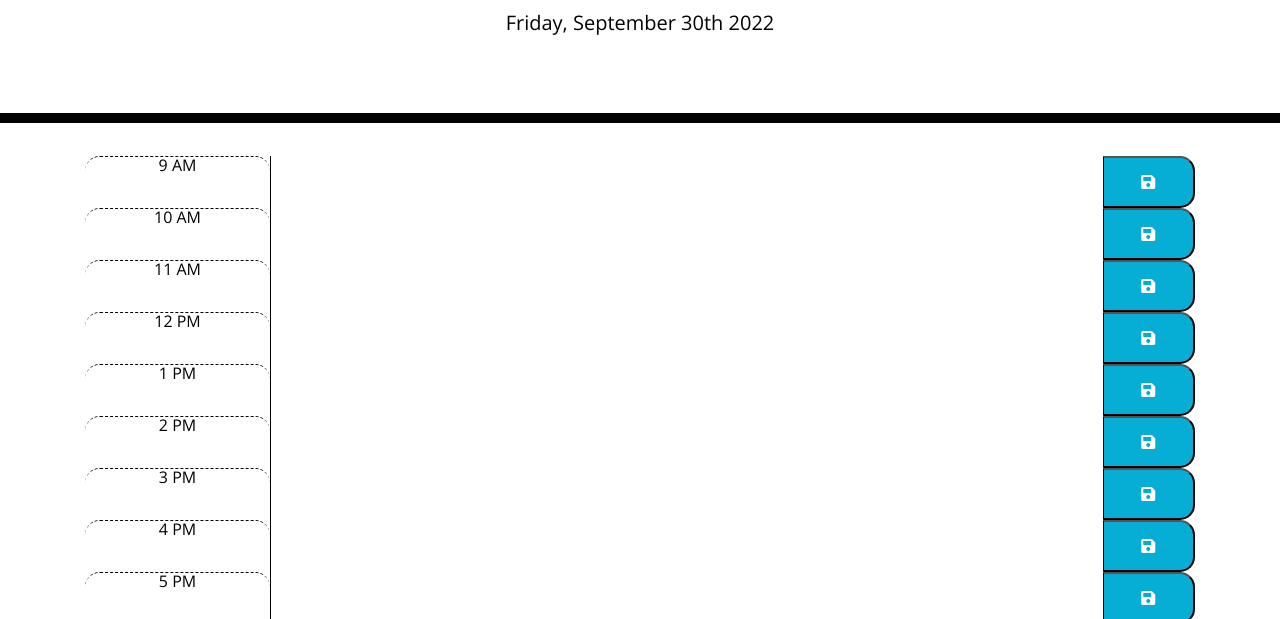
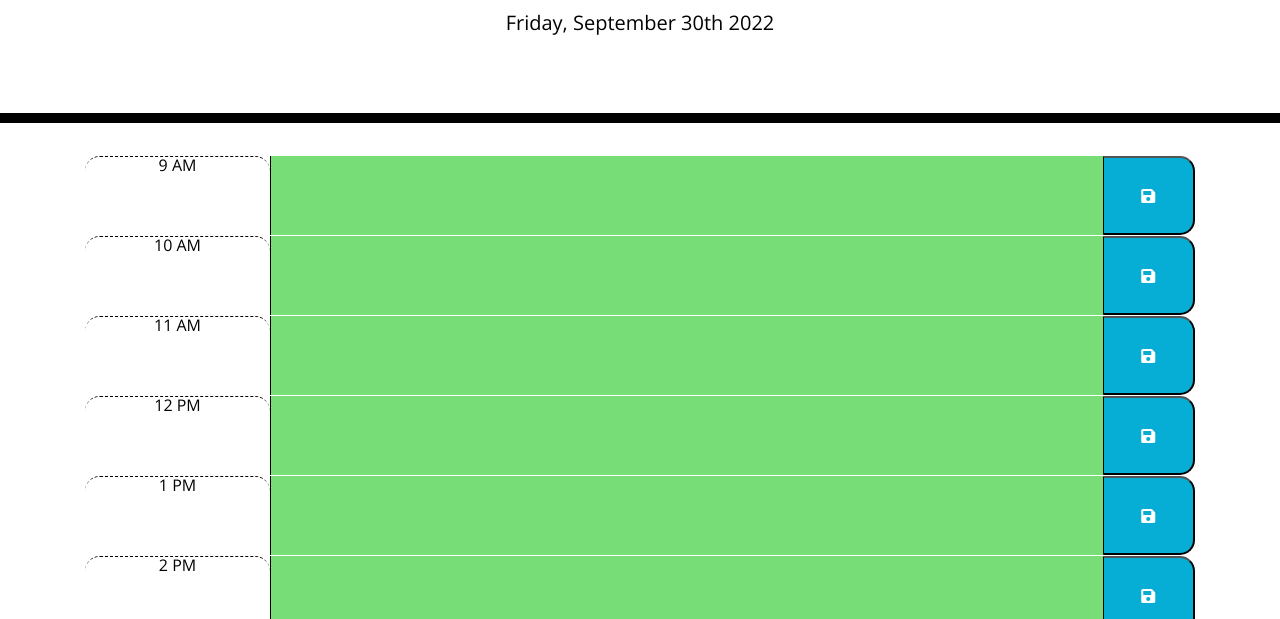
Before and after one commit to khanhpbui/day-planner, a plain HTML site: page index.html in a window 1280 px wide. Shown: the part 181-800 px from the top of the page. Drawn offline with nearby package versions, Linux system fonts and the light colour scheme.

Commit message:
finished comparing current time vs timeblock

```diff
--- /dev/null
+++ b/assets/script.js
@@ -0,0 +1,80 @@
+var today = moment();
+var divContainerEl = $('.container');
+var currentTime = moment().format('H');
+var dayPlan = [
+    {
+        time: 09,
+        notes: ''
+    },
+    {
+        time: 10,
+        notes: ''
+    },
+    {
+        time: 11,
+        notes: ''
+    },
+    {
+        time: 12,
+        notes: ''
+    },
+    {
+        time: 13,
+        notes: ''
+    },
+    {
+        time: 14,
+        notes: ''
+    },
+    {
+        time: 15,
+        notes: ''
+    },
+    {
+        time: 16,
+        notes: ''
+    },
+    {
+        time: 17,
+        notes: ''
+    }
+];
+
+$("#currentDay").text(today.format("dddd, MMMM Do YYYY"));
+
+dayPlan.forEach((item, index) => {
+    var timeblockrow = $('<div>').addClass('row');
+    var saveBtnEl = $('<button>').addClass('saveBtn col-md-1');
+    var hourEl = dayPlan[index].time;
+    var hourDiv = $('<div>').addClass('hour time-block col-md-2');
+    var timeEl = moment(hourEl, 'H').format('h A');
+    var noteTextAreaEl = $('<textarea>').addClass('description notes col-md-9').attr('id', [index]);
+    hourDiv.text(timeEl);
+    saveBtnEl.html('<i class="fas fa-save"></i>');
+    divContainerEl.append(timeblockrow);
+    timeblockrow.append(hourDiv, noteTextAreaEl, saveBtnEl);
+    if (hourEl < currentTime) {
+        noteTextAreaEl.addClass('past')
+    } else if (hourEl === currentTime) {
+        noteTextAreaEl.addClass('present')
+    } else {
+        noteTextAreaEl.addClass('future')
+    };
+});
+
+
+
+$('.saveBtn').click(saveNotes);
+function init() {
+
+};
+
+function saveNotes() {
+
+        var noteVal = $('#0').val();
+     //need to target by id.
+    //     localStorage.setItem('notes', JSON.stringify(noteVal))
+    console.log(noteVal)
+};
+
+init();
--- a/style.css
+++ b/assets/style.css
@@ -1,4 +1,5 @@
 body {
+  margin-bottom: 500px;
   font-family: 'Open Sans', sans-serif;
   font-size: 16px;
   line-height: 1;
--- a/index.html
+++ b/index.html
@@ -9,7 +9,7 @@
   <link rel="stylesheet" href="https://use.fontawesome.com/releases/v5.8.1/css/all.css"
     integrity="sha384-50oBUHEmvpQ+1lW4y57PTFmhCaXp0ML5d60M1M7uH2+nqUivzIebhndOJK28anvf" crossorigin="anonymous" />
   <link href="https://fonts.googleapis.com/css?family=Open+Sans&display=swap" rel="stylesheet" />
-  <link rel="stylesheet" href="style.css" />
+  <link rel="stylesheet" href="./assets/style.css" />
   <title>Work Day Scheduler</title>
 </head>
 
@@ -22,16 +22,17 @@
 
 
 
-  <div class="container row">
+  <div class="container">
 
     <!-- Timeblocks go here -->
   </div>
 
-
+  <footer></footer>
 
   <script src="https://cdnjs.cloudflare.com/ajax/libs/jquery/3.2.1/jquery.min.js"></script>
   <script src="https://cdn.jsdelivr.net/npm/moment@2.29.4/moment.min.js"></script>
-  <script src="script.js"></script>
+  <script src="./assets/script.js"></script>
 </body>
 
+
 </html>
--- a/script.js
+++ /dev/null
@@ -1,70 +0,0 @@
-
-var today = moment();
-$("#currentDay").text(today.format("dddd, MMMM Do YYYY"));
-var divContainerEl = $('.container');
-
-var dayPlan = [
-    {
-        time: 9,
-        notes: ''
-    },
-    {
-        time: 10,
-        notes: ''
-    },
-    {
-        time: 11,
-        notes: ''
-    },
-    {
-        time: 12,
-        notes: ''
-    },
-    {
-        time: 13,
-        notes: ''
-    },
-    {
-        time: 14,
-        notes: ''
-    },
-    {
-        time: 15,
-        notes: ''
-    },
-    {
-        time: 16,
-        notes: ''
-    },
-    {
-        time: 17,
-        notes: ''
-    }
-];
-
-
-dayPlan.forEach((item, index) => {
-    var hourEl = JSON.stringify(dayPlan[index].time);
-    console.log(hourEl)
-    var hourDiv = $('<div>').addClass('hour time-block col-md-2');
-    var timeEl = moment(hourEl, 'H').format('h A');
-    console.log(timeEl)
-    hourDiv.text(timeEl);
-    divContainerEl.append(hourDiv);
-
-    var noteTextAreaEl = dayPlan[index].notes;
-    var noteTextArea = $('<textarea>').addClass('description col-md-9');
-    divContainerEl.append(noteTextArea);
-
-    var saveBtnEl = $('<button>').addClass('saveBtn col-md-1');
-    saveBtnEl.html('<i class="fas fa-save"></i>')
-    divContainerEl.append(saveBtnEl);
-});
-
-function init() {
-
-};
-function saveNotes() {
-
-};
-//compare time and give it colors
```
